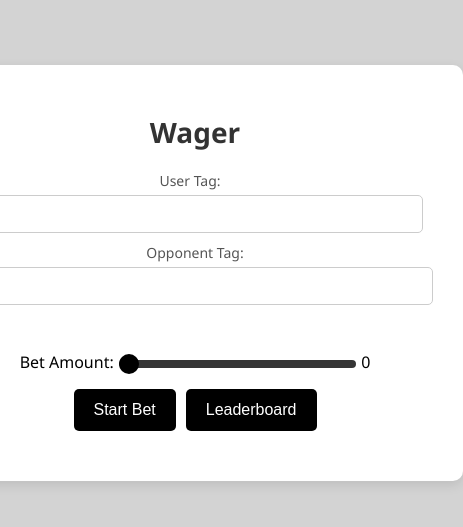
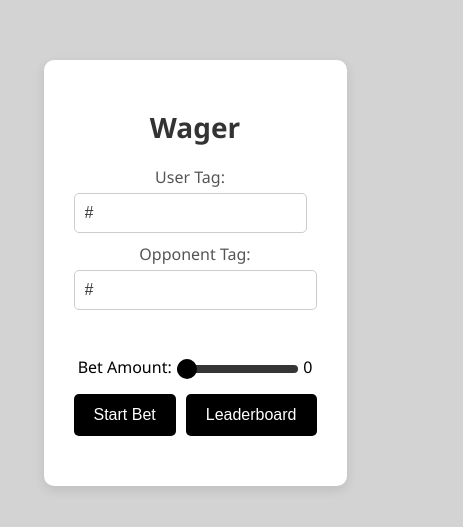
Before and after one commit to maxonary/wager-mvp, a React (Create React App) app in the folder frontend/: page / in a window 390 px wide. Shown: the part 149-676 px from the top of the page, 463 px wide, since content can reach past the window. Built offline with nearby package versions, Linux system fonts and the light colour scheme.

Commit message:
chore: Update CSS for responsive layout and prevent scrolling

```diff
--- a/frontend/src/App.css
+++ b/frontend/src/App.css
@@ -1,12 +1,12 @@
 body {
   font-family: 'Segoe UI', Tahoma, Geneva, Verdana, sans-serif;
-  margin: 0;
+  height: 100vh;
   padding: 0;
   display: flex;
   justify-content: center;
   align-items: center;
-  height: 100vh;
   background-color: #f0f2f5;
+  overflow: hidden; /* Prevents scrolling */
 }
 
 .App {
@@ -24,6 +24,49 @@ body {
   /* max-width: 400px; */
   /* width: 100%; */
   width: 600px;
+}
+
+
+/* 2xl */
+@media (max-width: 1536px) {
+  .container {
+    max-width: 1280px;
+  }
+}
+
+/* xl */
+@media (max-width: 1280px) {
+  .container {
+    max-width: 1024px;
+  }
+}
+
+/* lg */
+@media (max-width: 1024px) {
+  .container {
+    max-width: 768px;
+  }
+}
+
+/* md */
+@media (max-width: 768px) {
+  .container {
+    max-width: 640px;
+  }
+}
+
+/* sm */
+@media (max-width: 640px) {
+  .container {
+    max-width: 475px;
+  }
+}
+
+/* xs */
+@media (max-width: 475px) {
+  .container {
+    width: 100%;
+  }
 }
 
 h1 {
@@ -54,7 +97,7 @@ form {
 label {
   display: block;
   margin-bottom: 5px;
-  font-size: 14px;
+  font-size: 16px;
   color: #555;
 }
 
@@ -64,7 +107,7 @@ input[type="text"] {
   margin-bottom: 10px;
   border: 1px solid #ccc;
   border-radius: 5px;
-  font-size: 14px;
+  font-size: 16px;
   color: #333;
   box-sizing: border-box;
 }
```
